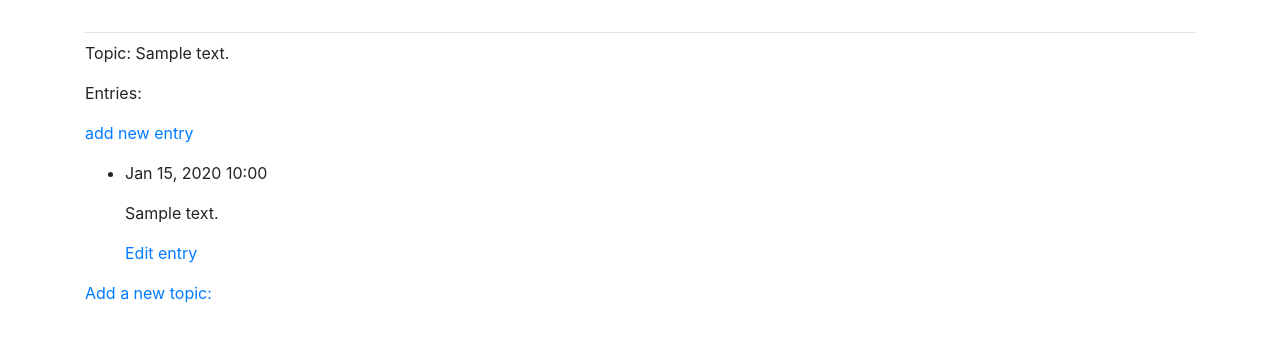
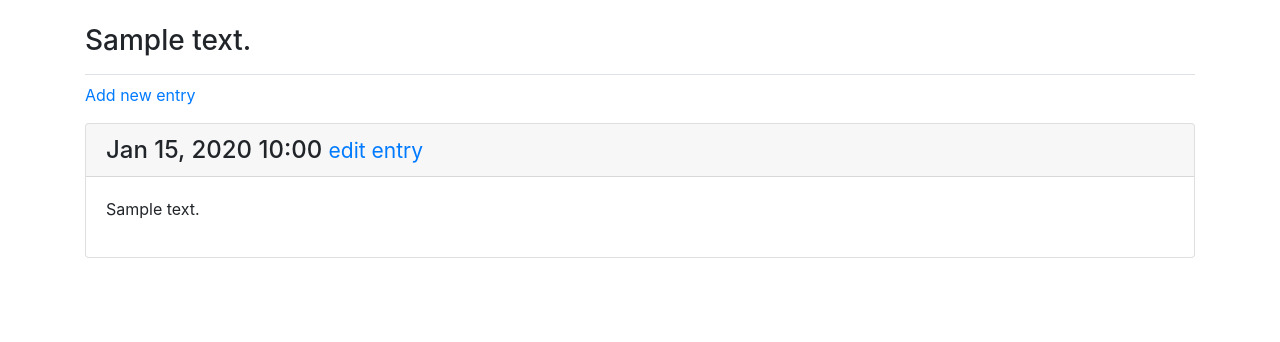
Before and after one commit to NikitHome/learning-log-app, a Django app: page /topics/1/ in a window 1280 px wide. Shown: the part 58-400 px from the top of the page. Run offline with Django 3.2, Linux system fonts and the light colour scheme; a user stored in the database is signed in; tables that the repository leaves empty hold one stand-in row (values such as "Sample post"); some libraries are stand-ins or nearby versions.

Commit message:
Update topic.html

```diff
--- a/learning_log/learning_logs/templates/learning_logs/topic.html
+++ b/learning_log/learning_logs/templates/learning_logs/topic.html
@@ -1,28 +1,32 @@
 {% extends 'learning_logs/base.html' %}
 
+{% block page_header %}
+  <h3>
+    {{ topic }}
+  </h3>
+{% endblock page_header %}
+
 {% block content %}
-
-  <p>Topic: {{ topic }}</p>
-
-  <p>Entries:</p>
   <p>
-    <a href="{% url 'learning_logs:new_entry' topic.id %}">add new entry</a>
+    <a href="{% url 'learning_logs:new_entry' topic.id %}">Add new entry</a>
   </p>
 
-  <ul>
-    {% for entry in entries %}
-      <li>
-        <p>{{ entry.date_added|date:'M d, Y H:i' }}</p>
-        <p>{{ entry.text|linebreaks }}</p>
-        <p>
-          <a href="{% url 'learning_logs:edit_entry' entry.id %}">Edit entry</a>
-        </p>
-      </li>
-    {% empty %}
-      <li>There are no entries for this topic yet.</li>
-    {% endfor %}
-  </ul>
-
-  <a href="{% url 'learning_logs:new_topic' %}">Add a new topic:</a>
+  {% for entry in entries %}
+    <div class="card mb-3">
+      <h4 class="card-header">
+        {{ entry.date_added|date:'M d, Y H:i' }}
+        <small>
+          <a href="{% url 'learning_logs:edit_entry' entry.id %}">
+            edit entry
+          </a>
+        </small>
+      </h4>
+      <div class="card-body">
+        {{ entry.text|linebreaks }}
+      </div>
+    </div>
+  {% empty %}
+    <p>There are no entries for this topic yet.</p>
+  {% endfor %}
 
 {% endblock content %}
```
